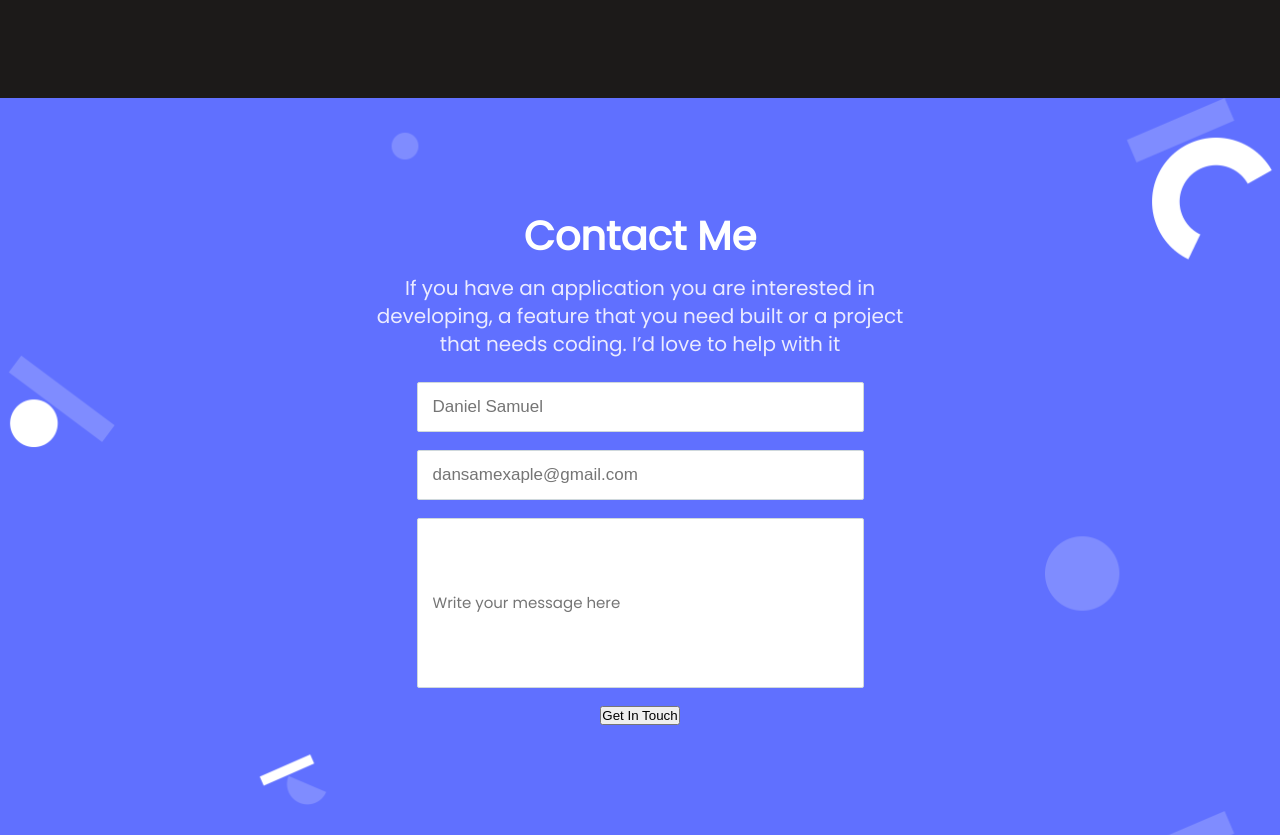
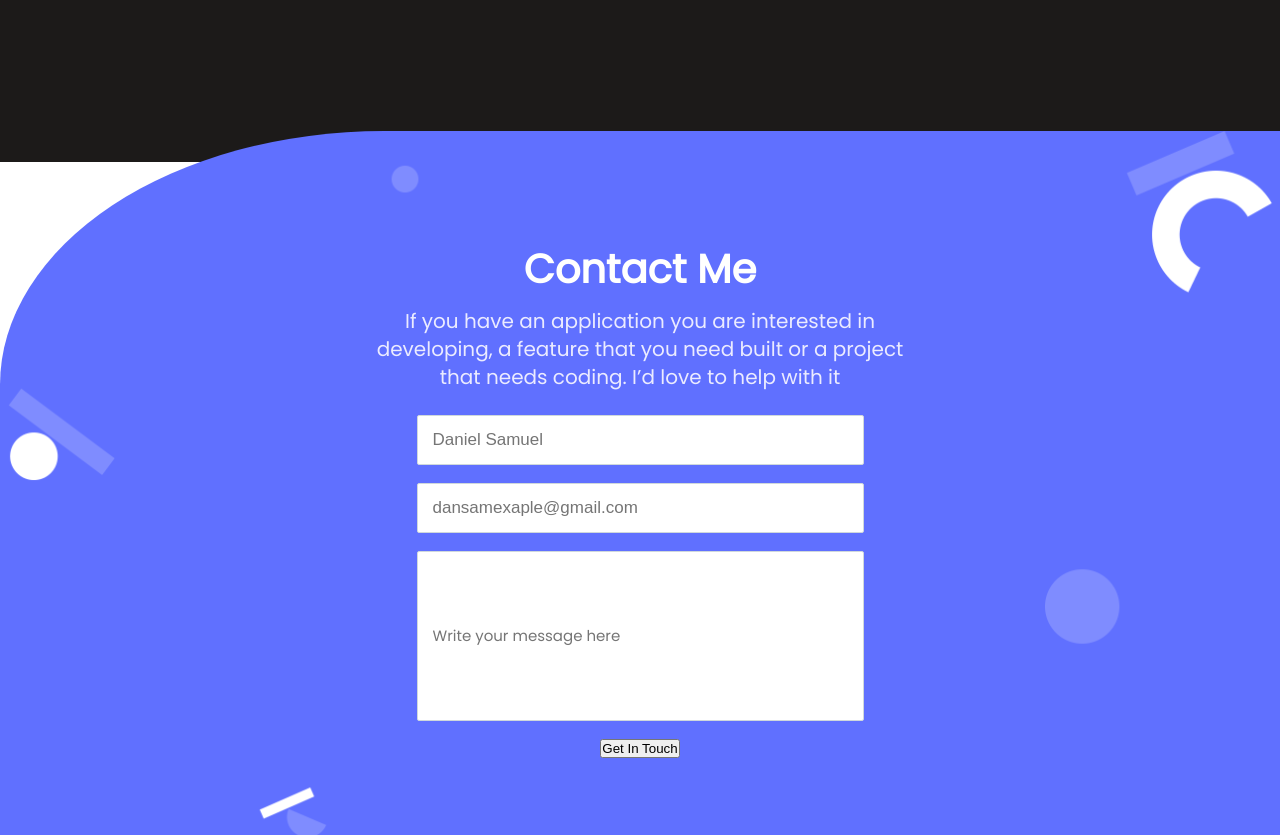
Before and after one commit to DanSam5K/Training-project, a website: page index.html in a window 1280 px wide. Shown: the part 6545-7380 px from the top of the page. Drawn offline with Linux system fonts and the light colour scheme.

Commit message:
Add top-left border-radius

```diff
--- a/css/main.css
+++ b/css/main.css
@@ -331,12 +331,13 @@ li {
   width: 1280px;
   height: 846px;
   left: 0;
-  top: 2050px;
+  top: 2083px;
   background: #6070ff;
   padding: 100px 200px 0 200px;
   transform: matrix(1, 0, 0, 1, 0, 0);
   background-image: url('../media/png/bg-image.png');
   background-size: contain;
+  border-radius: 30% 0 0 0;
 }
 
 .contact-info-wrapper {
```
